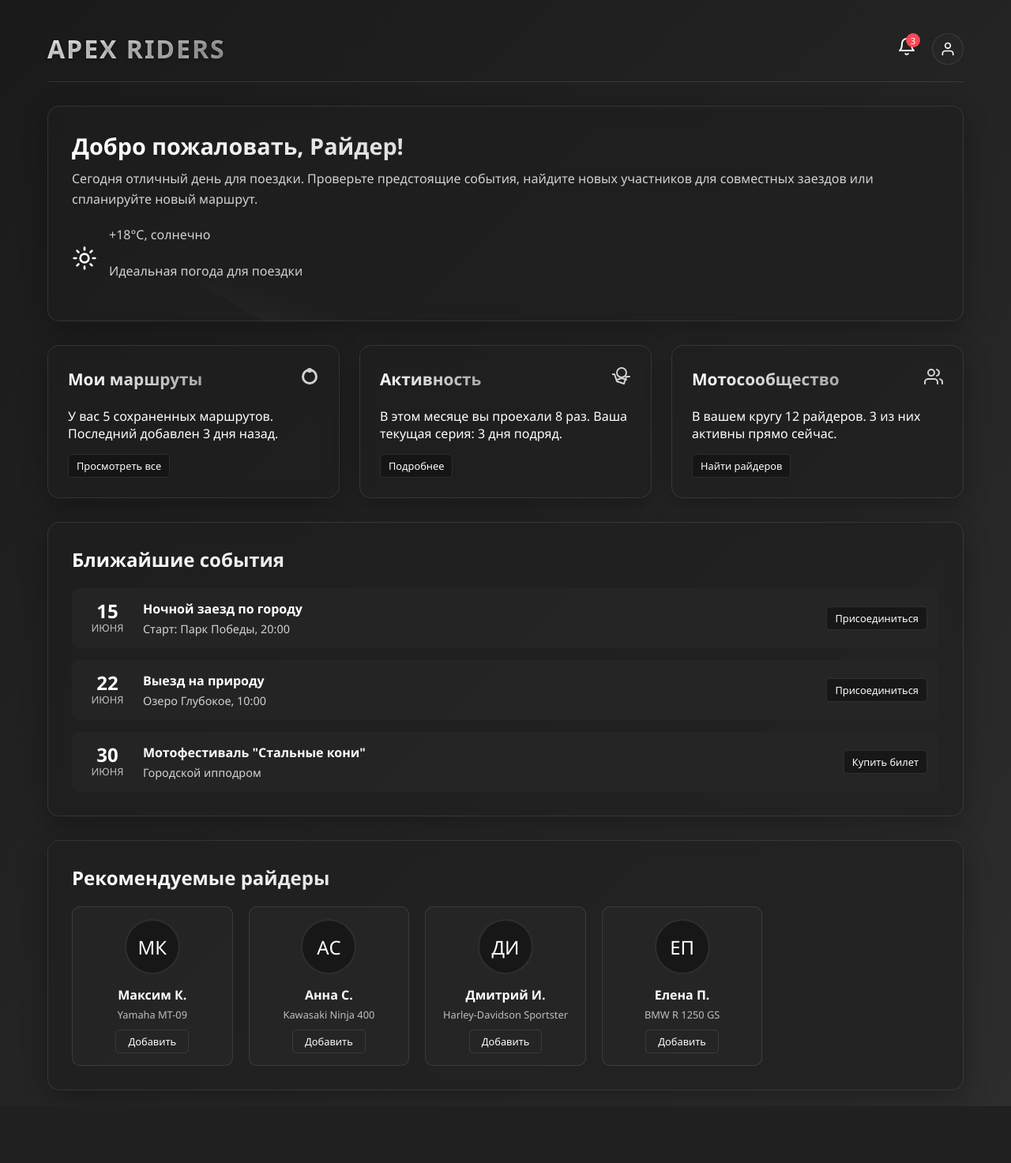
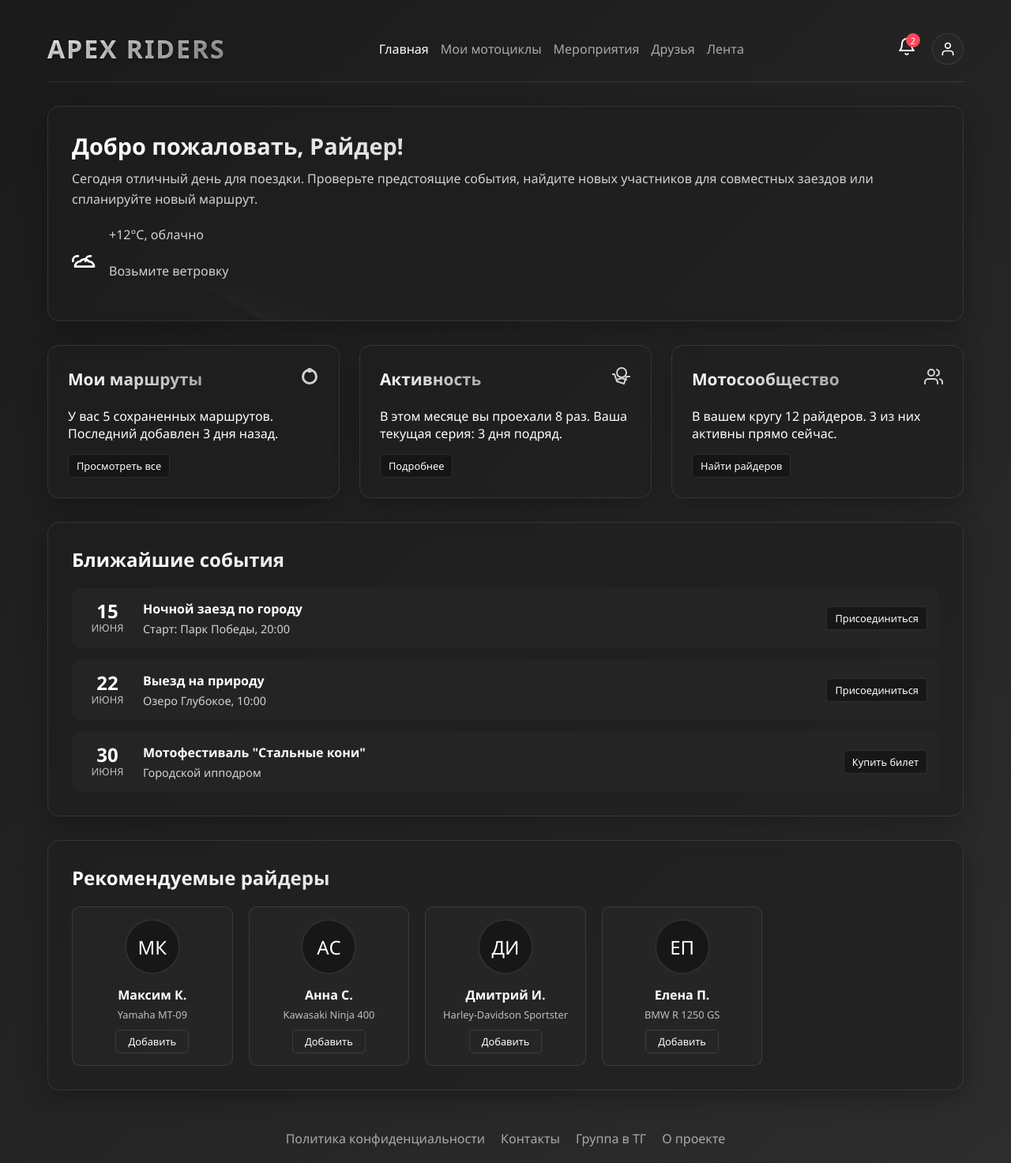
Before and after one commit to griskprj/MotoDiag1.0, a Python web app: template app/templates/dashboard.html in a window 1280 px wide. Shown: the whole page at 79% size. Before the commit the page ends 1401 px from the top, so only its background shows below. Run offline with Jinja, Linux system fonts and the light colour scheme; the template is opened without the code that fills it, so the values that code supplies are empty.

Commit message:
Add and modifed dashboar page

```diff
--- a/app/static/css/dashboard.css
+++ b/app/static/css/dashboard.css
@@ -57,6 +57,74 @@ body {
     font-size: 0.9rem;
     opacity: 0.7;
     margin-top: 5px;
+}
+
+.burger-menu {
+    display: none;
+    flex-direction: column;
+    justify-content: space-between;
+    width: 30px;
+    height: 21px;
+    cursor: pointer;
+    z-index: 100;
+}
+
+.burger-menu span {
+    display: block;
+    height: 3px;
+    width: 100%;
+    background-color: var(--text-color);
+    border-radius: 3px;
+    transition: all 0.3s ease;
+}
+
+/* Модифицируем навигацию для мобильных */
+.header-nav {
+    transition: all 0.3s ease;
+}
+
+.nav-list {
+    display: flex;
+    list-style-type: none;
+    gap: 15px;
+}
+
+/* Стили для активного бургер-меню */
+.burger-menu.active span:nth-child(1) {
+    transform: translateY(9px) rotate(45deg);
+}
+
+.burger-menu.active span:nth-child(2) {
+    opacity: 0;
+}
+
+.burger-menu.active span:nth-child(3) {
+    transform: translateY(-9px) rotate(-45deg);
+}
+
+.header-nav.active {
+    transform: translateX(0);
+}
+
+.header-nav {
+    display: flex;
+    list-style-type: none;
+    gap: 15px;
+}
+
+.header-link {
+    text-decoration: none;
+    color: #aaa;
+    font-weight: 400;
+    transition: 0.5s;
+}
+.header-link:hover {
+    color: #fff;
+}
+
+.active {
+    color: #fff;
+    font-weight: 500;
 }
 
 .user-menu {
@@ -404,6 +495,27 @@ body {
     background: var(--highlight-color);
 }
 
+.footer-items {
+    display: flex;
+    justify-content: center;
+}
+
+.footer-nav {
+    display: flex;
+    list-style-type: none;
+    gap: 20px;
+}
+
+.footer-li {
+    text-decoration: none;
+    color: #aaa;
+
+    transition: 0.5s;
+}
+.footer-li:hover {
+    color: #fff;
+}
+
 @media (max-width: 768px) {
     .header {
         flex-direction: column;
--- a/app/static/js/dashboard.js
+++ b/app/static/js/dashboard.js
@@ -1,71 +1,239 @@
-// Анимация уведомлений
-document.querySelector('.notifications').addEventListener('click', function() {
-    alert('У вас 3 новых уведомления');
+// dashboard.js
+
+document.addEventListener('DOMContentLoaded', function() {
+    // ==================== БУРГЕР-МЕНЮ ====================
+    const burgerMenu = document.querySelector('.burger-menu');
+    const headerNav = document.querySelector('.header-nav');
+    const navLinks = document.querySelectorAll('.header-link');
+
+    // Функция переключения меню
+    function toggleMenu() {
+        burgerMenu.classList.toggle('active');
+        headerNav.classList.toggle('active');
+
+        // Блокировка скролла при открытом меню
+        if (burgerMenu.classList.contains('active')) {
+            document.body.style.overflow = 'hidden';
+            document.addEventListener('click', closeMenuOnClickOutside);
+        } else {
+            document.body.style.overflow = '';
+            document.removeEventListener('click', closeMenuOnClickOutside);
+        }
+    }
+
+    // Закрытие меню при клике вне области
+    function closeMenuOnClickOutside(e) {
+        if (!headerNav.contains(e.target) && !burgerMenu.contains(e.target)) {
+            toggleMenu();
+        }
+    }
+
+    // Закрытие меню при клике на ссылку
+    function closeMenu() {
+        if (burgerMenu.classList.contains('active')) {
+            toggleMenu();
+        }
+    }
+
+    // Навешиваем обработчики событий
+    burgerMenu.addEventListener('click', toggleMenu);
+    navLinks.forEach(link => link.addEventListener('click', closeMenu));
+
+    // ==================== УВЕДОМЛЕНИЯ ====================
+    const notifications = document.querySelector('.notifications');
+    const notificationBadge = document.querySelector('.notification-badge');
+
+    // Функция обновления количества уведомлений
+    function updateNotifications() {
+        // В реальном приложении здесь был бы запрос к серверу
+        const count = Math.floor(Math.random() * 5); // Для демонстрации
+        notificationBadge.textContent = count || '';
+        notificationBadge.style.display = count ? 'flex' : 'none';
+    }
+
+    notifications.addEventListener('click', function(e) {
+        e.preventDefault();
+        alert(`У вас ${notificationBadge.textContent || 'нет'} новых уведомлений`);
+        // После просмотра обнуляем счетчик
+        notificationBadge.textContent = '';
+        notificationBadge.style.display = 'none';
     });
 
-// Имитация данных о погоде
-function updateWeather() {
+    // ==================== ПОГОДА ====================
+    const weatherIcon = document.querySelector('.weather-icon svg');
+    const weatherTemp = document.querySelector('.weather-info p:first-child');
+    const weatherAdvice = document.querySelector('.weather-info p:last-child');
+
+    // Конфигурация погоды
     const weatherConditions = [
-        { temp: "+18°C", desc: "солнечно", advice: "Идеальная погода для поездки" },
-        { temp: "+12°C", desc: "облачно", advice: "Возьмите ветровку" },
-        { temp: "+22°C", desc: "ясно", advice: "Отличный день для длинной поездки" },
-        { temp: "+8°C", desc: "дождь", advice: "Будьте осторожны на дороге" }
+        {
+            temp: "+18°C",
+            desc: "солнечно",
+            advice: "Идеальная погода для поездки",
+            icon: `
+                <circle cx="12" cy="12" r="4"/>
+                <path d="M12 2v2"/>
+                <path d="M12 20v2"/>
+                <path d="m4.93 4.93 1.41 1.41"/>
+                <path d="m17.66 17.66 1.41 1.41"/>
+                <path d="M2 12h2"/>
+                <path d="M20 12h2"/>
+                <path d="m6.34 17.66-1.41 1.41"/>
+                <path d="m19.07 4.93-1.41 1.41"/>
+            `,
+            class: 'sunny'
+        },
+        {
+            temp: "+12°C",
+            desc: "облачно",
+            advice: "Возьмите ветровку",
+            icon: `
+                <path d="M18 10h-1a4 4 0 0 0-4 4v1"/>
+                <path d="M6 10H5a4 4 0 0 0-4 4v1"/>
+                <path d="M8 15a5 5 0 0 1 8 0"/>
+                <path d="M16 15a5 5 0 0 1 5 5H3a5 5 0 0 1 5-5"/>
+            `,
+            class: 'cloudy'
+        },
+        {
+            temp: "+22°C",
+            desc: "ясно",
+            advice: "Отличный день для длинной поездки",
+            icon: `
+                <circle cx="12" cy="12" r="4"/>
+                <path d="M12 2v2"/>
+                <path d="M12 20v2"/>
+                <path d="m4.93 4.93 1.41 1.41"/>
+                <path d="m17.66 17.66 1.41 1.41"/>
+                <path d="M2 12h2"/>
+                <path d="M20 12h2"/>
+                <path d="m6.34 17.66-1.41 1.41"/>
+                <path d="m19.07 4.93-1.41 1.41"/>
+            `,
+            class: 'clear'
+        },
+        {
+            temp: "+8°C",
+            desc: "дождь",
+            advice: "Будьте осторожны на дороге",
+            icon: `
+                <path d="M16 13v8"/>
+                <path d="M8 13v8"/>
+                <path d="M12 15v8"/>
+                <path d="M20 16.58A5 5 0 0 0 18 7h-1.26A8 8 0 1 0 4 15.25"/>
+            `,
+            class: 'rainy'
+        }
     ];
 
+    // Обновление погоды
+    function updateWeather() {
         const randomWeather = weatherConditions[Math.floor(Math.random() * weatherConditions.length)];
-    const weatherIcon = document.querySelector('.weather-icon svg');
 
-    // Простая смена иконки в зависимости от погоды
-    if (randomWeather.desc.includes("дождь")) {
-        weatherIcon.innerHTML = `
-            <path d="M16 13v8"></path>
-            <path d="M8 13v8"></path>
-            <path d="M12 15v8"></path>
-            <path d="M20 16.58A5 5 0 0 0 18 7h-1.26A8 8 0 1 0 4 15.25"></path>
-        `;
-    } else if (randomWeather.desc.includes("облачно")) {
-        weatherIcon.innerHTML = `
-            <path d="M17.5 15.5a6.5 6.5 0 1 0-13 0"></path>
-            <path d="M8 15a6 6 0 0 0-6 6"></path>
-            <path d="M20 15a6 6 0 0 0-6 6"></path>
-            <path d="M10 12a6 6 0 0 0-6-6h-.5a5 5 0 0 1 5-5"></path>
-            <path d="M14 12a6 6 0 0 0 6-6h-.5a5 5 0 0 1 5-5"></path>
-        `;
-    } else {
-        weatherIcon.innerHTML = `
-            <circle cx="12" cy="12" r="4"></circle>
-            <path d="M12 2v2"></path>
-            <path d="M12 20v2"></path>
-            <path d="m4.93 4.93 1.41 1.41"></path>
-            <path d="m17.66 17.66 1.41 1.41"></path>
-            <path d="M2 12h2"></path>
-            <path d="M20 12h2"></path>
-            <path d="m6.34 17.66-1.41 1.41"></path>
-            <path d="m19.07 4.93-1.41 1.41"></path>
-        `;
+        // Анимация изменения
+        weatherIcon.style.opacity = '0';
+        setTimeout(() => {
+            weatherIcon.innerHTML = randomWeather.icon;
+            weatherIcon.className = randomWeather.class;
+            weatherIcon.style.opacity = '1';
+
+            weatherTemp.textContent = `${randomWeather.temp}, ${randomWeather.desc}`;
+            weatherAdvice.textContent = randomWeather.advice;
+        }, 300);
     }
 
-    const weatherInfo = document.querySelector('.weather-info');
-    weatherInfo.querySelector('p:first-child').textContent = `${randomWeather.temp}, ${randomWeather.desc}`;
-    weatherInfo.querySelector('p:last-child').textContent = randomWeather.advice;
+    // Клик по иконке погоды для ручного обновления
+    weatherIcon.addEventListener('click', function(e) {
+        e.preventDefault();
+        updateWeather();
+    });
+
+    // ==================== КАРТОЧКИ ДАШБОРДА ====================
+    const dashboardCards = document.querySelectorAll('.dashboard-card');
+
+    // Анимация при наведении на карточки
+    dashboardCards.forEach(card => {
+        card.addEventListener('mouseenter', function() {
+            this.style.transform = 'translateY(-5px)';
+            this.style.boxShadow = '0 12px 40px var(--shadow-color)';
+        });
+
+        card.addEventListener('mouseleave', function() {
+            this.style.transform = '';
+            this.style.boxShadow = '0 8px 32px var(--shadow-color)';
+        });
+    });
+
+    // ==================== СОБЫТИЯ ====================
+    const eventItems = document.querySelectorAll('.event-item');
+    const eventButtons = document.querySelectorAll('.event-btn');
+
+    // Обработка кликов по событиям
+    eventItems.forEach(item => {
+        item.addEventListener('click', function(e) {
+            if (!e.target.classList.contains('event-btn')) {
+                this.classList.toggle('expanded');
             }
+        });
+    });
 
-// Обновляем погоду каждые 10 секунд для демонстрации
-setInterval(updateWeather, 10000);
+    // Обработка кнопок событий
+    eventButtons.forEach(btn => {
+        btn.addEventListener('click', function(e) {
+            e.stopPropagation();
+            const eventTitle = this.closest('.event-item').querySelector('.event-title').textContent;
+            alert(`Вы выбрали: ${eventTitle}\nДействие: ${this.textContent}`);
+        });
+    });
+
+    // ==================== СООБЩЕСТВО ====================
+    const communityCards = document.querySelectorAll('.community-card');
+    const communityButtons = document.querySelectorAll('.community-btn');
+
+    // Обработка карточек сообщества
+    communityCards.forEach(card => {
+        card.addEventListener('click', function(e) {
+            if (!e.target.classList.contains('community-btn')) {
+                const userName = this.querySelector('.community-name').textContent;
+                const userBike = this.querySelector('.community-bike').textContent;
+                alert(`Профиль: ${userName}\nМотоцикл: ${userBike}`);
+            }
+        });
+    });
+
+    // Обработка кнопок "Добавить"
+    communityButtons.forEach(btn => {
+        btn.addEventListener('click', function(e) {
+            e.stopPropagation();
+            const userName = this.closest('.community-card').querySelector('.community-name').textContent;
+            this.textContent = 'Запрос отправлен';
+            this.style.background = 'var(--highlight-color)';
+
+            setTimeout(() => {
+                this.textContent = 'Добавить';
+                this.style.background = '';
+            }, 2000);
+        });
+    });
+
+    // ==================== ИНИЦИАЛИЗАЦИЯ ====================
+    function init() {
+        // Первоначальная загрузка данных
+        updateNotifications();
+        updateWeather();
+
+        // Установка интервалов обновления
+        setInterval(updateWeather, 300000); // Каждые 5 минут
+        setInterval(updateNotifications, 600000); // Каждые 10 минут
 
         // Имитация активности сообщества
-function updateCommunityStatus() {
+        setInterval(() => {
             const activeCount = Math.floor(Math.random() * 5) + 1;
             document.querySelector('.dashboard-card:nth-child(3) p').textContent =
                 `В вашем кругу 12 райдеров. ${activeCount} из них активны прямо сейчас.`;
+        }, 10000);
     }
 
-setInterval(updateCommunityStatus, 5000);
-
-// Обработчики для кнопок
-document.querySelectorAll('.event-btn, .community-btn').forEach(btn => {
-    btn.addEventListener('click', function(e) {
-        e.preventDefault();
-        alert('Функция в разработке');
+    // Запуск инициализации
+    init();
 });
-});
--- a/app/templates/dashboard.html
+++ b/app/templates/dashboard.html
@@ -13,6 +13,22 @@
             <div class="logo">
                 <h1>Apex Riders</h1>
             </div>
+
+            <div class="burger-menu">
+                <span></span>
+                <span></span>
+                <span></span>
+            </div>
+
+            <nav>
+                <ul class="header-nav">
+                    <li><a href="/" class="header-link active">Главная</a></li>
+                    <li><a href="/" class="header-link">Мои мотоциклы</a></li>
+                    <li><a href="/" class="header-link">Мероприятия</a></li>
+                    <li><a href="/" class="header-link">Друзья</a></li>
+                    <li><a href="/" class="header-link">Лента</a></li>
+                </ul>
+            </nav>
 
             <div class="user-menu">
                 <div class="notifications">
@@ -190,6 +206,17 @@
                 </div>
             </div>
         </section>
+
+        <footer class="footer-items">
+            <nav>
+                <ul class="footer-nav">
+                    <li><a href="#" class="footer-li">Политика конфиденциальности</a></li>
+                    <li><a href="#" class="footer-li">Контакты</a></li>
+                    <li><a href="#" class="footer-li">Группа в ТГ</a></li>
+                    <li><a href="#" class="footer-li">О проекте</a></li>
+                </ul>
+            </nav>
+        </footer>
     </div>
 
     <script src="/app/static/js/dashboard.js"></script>
```
Also changed, not shown: other parts of app/static/css/dashboard.css (+50 -0 lines). Lines whose indentation alone changed are shown as unchanged.
